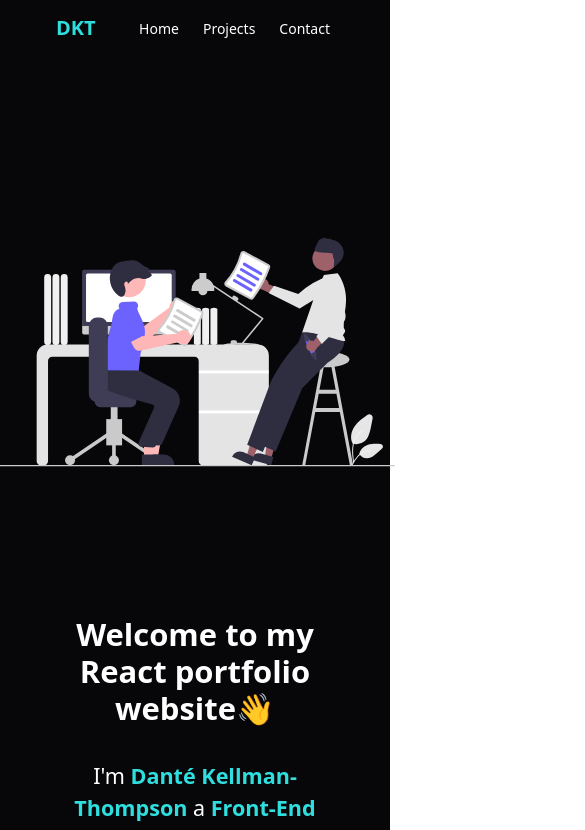
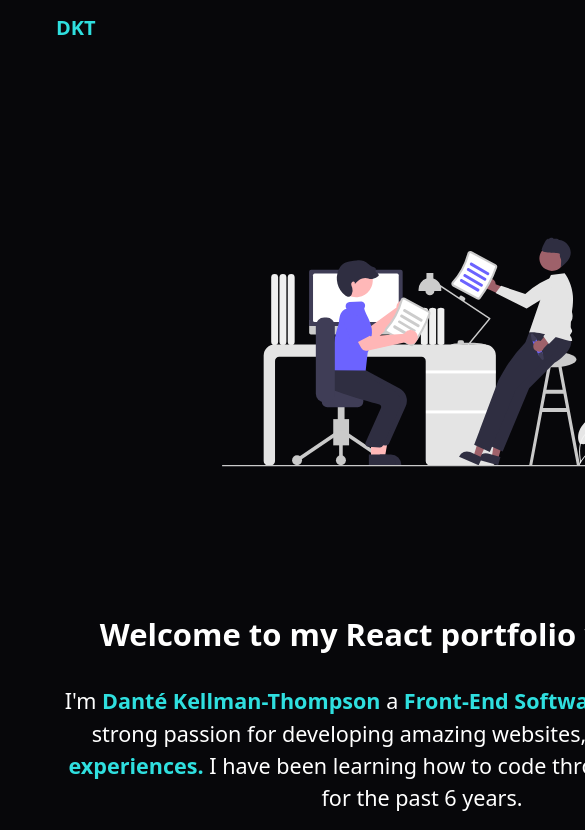
Before and after one commit to DKT15/dkt-react-portfolio, a React (Vite) app: page / in a window 390 px wide. Shown: the top 830 px of the page, 585 px wide, since content can reach past the window. Built offline with nearby package versions, Linux system fonts and the light colour scheme.

Commit message:
testing vh.

```diff
--- a/src/App.css
+++ b/src/App.css
@@ -3,37 +3,23 @@
   background-color: #07070A;
 }
 
-@media only screen and (min-width: 1202px) and (max-width: 1475px) {}
-
-@media only screen and (min-width: 800px) and (max-width: 1201px) {}
-
-@media only screen and (min-width: 380px) and (max-width: 799px) {}
-
-
-@media screen and (max-width: 1500px) {
+@media only screen and (min-width: 1051px) and (max-width: 1750px) {
   #root {
     min-height: 170vh !important;
-    max-width: 175vh !important;
+    min-width: 175vh !important;
   }
 }
 
-
-@media screen and (max-width: 768px) {
+@media only screen and (min-width: 769px) and (max-width: 1050px) {
   #root {
     min-height: 140vh !important;
-    max-width: 100vh !important;
+    min-width: 100vh !important;
   }
 }
 
-/* Smaller phones. /* This resizes the content to be displayed properly on a smaller phone*/
-@media (max-width: 480px) {
+@media only screen and (min-width: 380px) and (max-width: 768px) {
   #root {
-    min-height: 180vh !important;
+    min-height: 140vh !important;
+    min-width: 100vh !important;
   }
 }
-
-@media (max-width: 393px) {
-  #root {
-    min-height: 190vh !important;
-  }
-}
```
